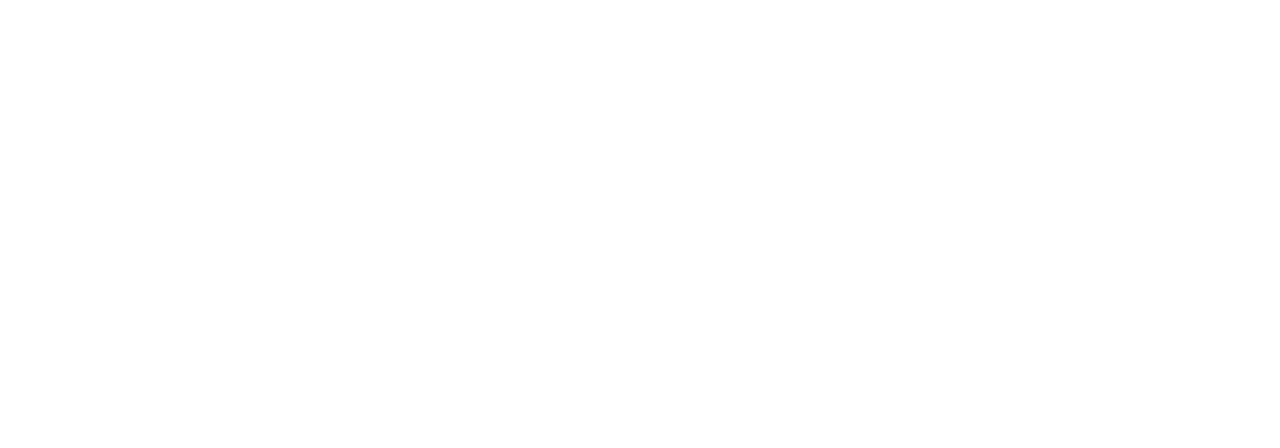
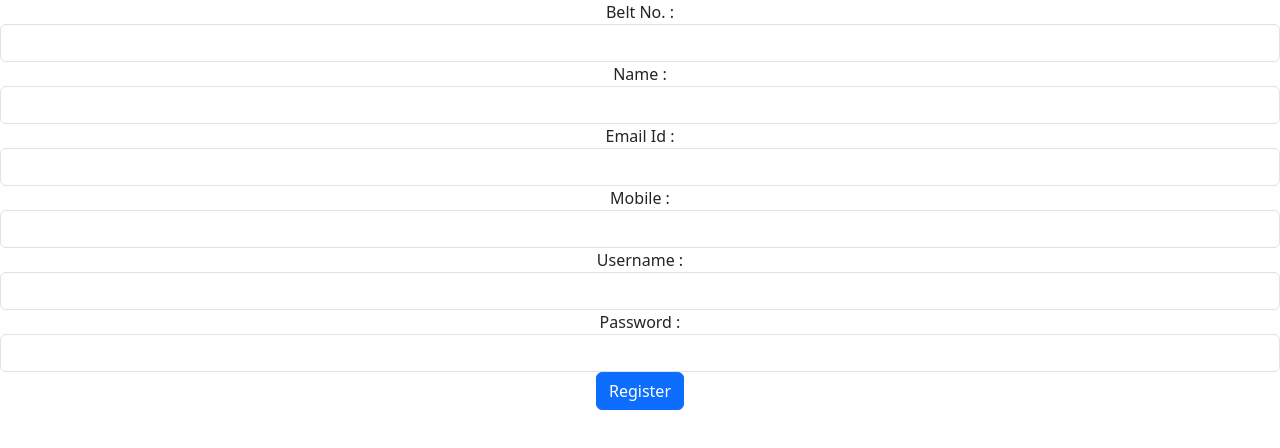
Before and after one commit to shubhamlokhande2147/Police-Duty-Scheduling, a React (Create React App) app in the folder PDS_React/pdsapp/: page /addnew in a window 1280 px wide. Before the commit this address had no page. Shown: the top 448 px of the page. Built offline with nearby package versions, Linux system fonts and the light colour scheme.

Commit message:
add AM_Edit

```diff
--- a/PDS_React/pdsapp/src/App.js
+++ b/PDS_React/pdsapp/src/App.js
@@ -13,6 +13,7 @@ import Admin_Home from './pages/Admin/Admin_Home';
 import Police_Home from './pages/Policeman/Police_Home';
 import Am_Registration from './pages/Admin/AM_Registration';
 import AM_Table from './pages/Admin/AM_Table';
+import AM_Edit from './pages/Admin/AM_Edit';
 
 function App() {
 
@@ -37,6 +38,9 @@ function App() {
 {/* <Route path="/home" element={<HomeComponent></HomeComponent>}></Route> */}
 {/* <Route path="/table" element={<ProductTable></ProductTable>}></Route> */}
         <Route path="/" element={<AM_Table/>}></Route>
+        <Route path="/addnew" element={<Am_Registration/>}></Route>
+        <Route path="/edit/:id" element={<AM_Edit/>}></Route>
+
         {/* <Route path="/list" element={<ProductList></ProductList>}></Route>
         <Route path="/edit/:id" element={<ProductEdit></ProductEdit>}></Route>
         <Route path="/view/:id" element={<ProductDetails></ProductDetails>}></Route> */}
--- a/PDS_React/pdsapp/src/pages/Admin/AM_Edit.js
+++ b/PDS_React/pdsapp/src/pages/Admin/AM_Edit.js
@@ -1,16 +1,16 @@
-import React, { useState,useEffect } from 'react'
+import React, { useState,useEffect } from 'react';
 import { useLocation,useNavigate } from 'react-router-dom';
 import AdminService from '../../service/AdminService';
 
-export default function ProductEdit() {
+export default function AM_Edit() {
   const location=useLocation();
-  const [formdetails,setformdetails] =useState({pid:"",pname:"",qty:"",price:""})
+  const [formdetails,setformdetails] =useState({am_id:"",belt_no:"",name:"",email_id:"",mobile:"",username:"",password:""})
   const navigate=useNavigate();
   useEffect(()=>{
     setformdetails({...location.state.pdata})
   },[])
   const updateproduct=()=>{
-    if(formdetails.pid==="" || formdetails.pname===""||formdetails.qty==="" || formdetails.price===""){
+    if(formdetails.am_id==="" || formdetails.belt_no===""||formdetails.name==="" || formdetails.email_id===""|| formdetails.mobile===""||formdetails.username==="" || formdetails.password===""){
        alert("pls fill all the fieds");
        return
     }
@@ -18,8 +18,8 @@ export default function ProductEdit() {
     .then((result)=>{
       console.log(result.data);
       //clear the form
-      setformdetails({pid:"",pname:"",qty:"",price:""});
-      navigate("/table")
+      setformdetails({am_id:"",belt_no:"",name:"",email_id:"",mobile:"",username:"",password:""});
+      navigate("/")
     })
     .catch((err)=>{
       console.log("error occured",err);
@@ -29,37 +29,65 @@ export default function ProductEdit() {
     <div>
         <form>
   <div className="form-group">
-    <label htmlFor="pid">Product Id:</label>
-    <input type="text" className="form-control" id="pid" name="pid"
-      value={formdetails.pid}
-      onChange={(event)=>{setformdetails({...formdetails,pid:event.target.value})}}
+    <label htmlFor="am_id">AM Id:</label>
+    <input type="text" className="form-control" id="am_id" name="am_id"
+      value={formdetails.am_id}
+      onChange={(event)=>{setformdetails({...formdetails,am_id:event.target.value})}}
+      readOnly
+    />
+
+  </div>
+
+  <div className="form-group">
+    <label htmlFor="belt_no">Belt No.:</label>
+    <input type="text" className="form-control" id="belt_no" name="belt_no"
+      value={formdetails.belt_no}
+      onChange={(event)=>{setformdetails({...formdetails,belt_no:event.target.value})}}
       readOnly
     />
 
   </div>
   <div className="form-group">
-    <label htmlFor="pname">Product Name</label>
-    <input type="text" className="form-control" id="pname" name="pname"
-      value={formdetails.pname}
-      onChange={(event)=>{setformdetails({...formdetails,pname:event.target.value})}}
+    <label htmlFor="name">Name</label>
+    <input type="text" className="form-control" id="name" name="name"
+      value={formdetails.name}
+      onChange={(event)=>{setformdetails({...formdetails,name:event.target.value})}}
     />
   </div>
+
   <div className="form-group">
-    <label htmlFor="qty">Product Quantity</label>
-    <input type="text" className="form-control" id="qty" name="qty"
-      value={formdetails.qty}
-      onChange={(event)=>{setformdetails({...formdetails,qty:event.target.value})}}
+    <label htmlFor="email_id">Email Id</label>
+    <input type="text" className="form-control" id="email_id" name="email_id"
+      value={formdetails.email_id}
+      onChange={(event)=>{setformdetails({...formdetails,email_id:event.target.value})}}
     />
 
   </div>
   <div className="form-group">
-    <label htmlFor="price">Product Price</label>
-    <input type="text" className="form-control" id="price" name="price"
-      value={formdetails.price}
-      onChange={(event)=>{setformdetails({...formdetails,price:event.target.value})}}
+    <label htmlFor="mobile">Mobile</label>
+    <input type="text" className="form-control" id="mobile" name="mobile"
+      value={formdetails.mobile}
+      onChange={(event)=>{setformdetails({...formdetails,mobile:event.target.value})}}
     />
   </div>
-  <button type="button" className="btn btn-primary" onClick={updateproduct}>Update Product</button>
+
+  <div className="form-group">
+    <label htmlFor="username">Username</label>
+    <input type="text" className="form-control" id="username" name="username"
+      value={formdetails.username}
+      onChange={(event)=>{setformdetails({...formdetails,username:event.target.value})}}
+    />
+  </div>
+  <div className="form-group">
+    <label htmlFor="password">Mobile</label>
+    <input type="password" className="form-control" id="password" name="password"
+      value={formdetails.password}
+      onChange={(event)=>{setformdetails({...formdetails,password:event.target.value})}}
+    />
+  </div>
+
+
+  <button type="button" className="btn btn-primary" onClick={updateproduct}>Update</button>
 </form>
     </div>
   )
--- a/PDS_React/pdsapp/src/pages/Admin/AM_Registration.js
+++ b/PDS_React/pdsapp/src/pages/Admin/AM_Registration.js
@@ -17,7 +17,7 @@ export default function Am_Registration() {
       console.log(result.data);
       //clear the form
       setformdetails({belt_no:"",name:"",email_id:"",mobile:"",username:"",password:""});
-      navigate("/table")
+      navigate("/")
     })
     .catch((err)=>{
       console.log("error occured",err);
--- a/PDS_React/pdsapp/src/pages/Admin/AM_Table.js
+++ b/PDS_React/pdsapp/src/pages/Admin/AM_Table.js
@@ -34,7 +34,7 @@ export default function AM_Table() {
   return (
     <div>
     <br></br>
-    <Link to="/form">
+    <Link to="/addnew">
        <button type="button" name="btn" id="btn" className="btn btn-success"> Add new Attendance_Master</button>
     </Link>
         <table className="table table-striped">
--- a/PDS_React/pdsapp/src/service/AdminService.js
+++ b/PDS_React/pdsapp/src/service/AdminService.js
@@ -6,8 +6,6 @@ class AdminService{
     getAllproducts(){
        return axios.get(baseUrl+"attendance_masters")
     }
-
-
     getById(am_id){
         return axios.get(baseUrl+"attendance_masters/"+am_id)
     }
```
